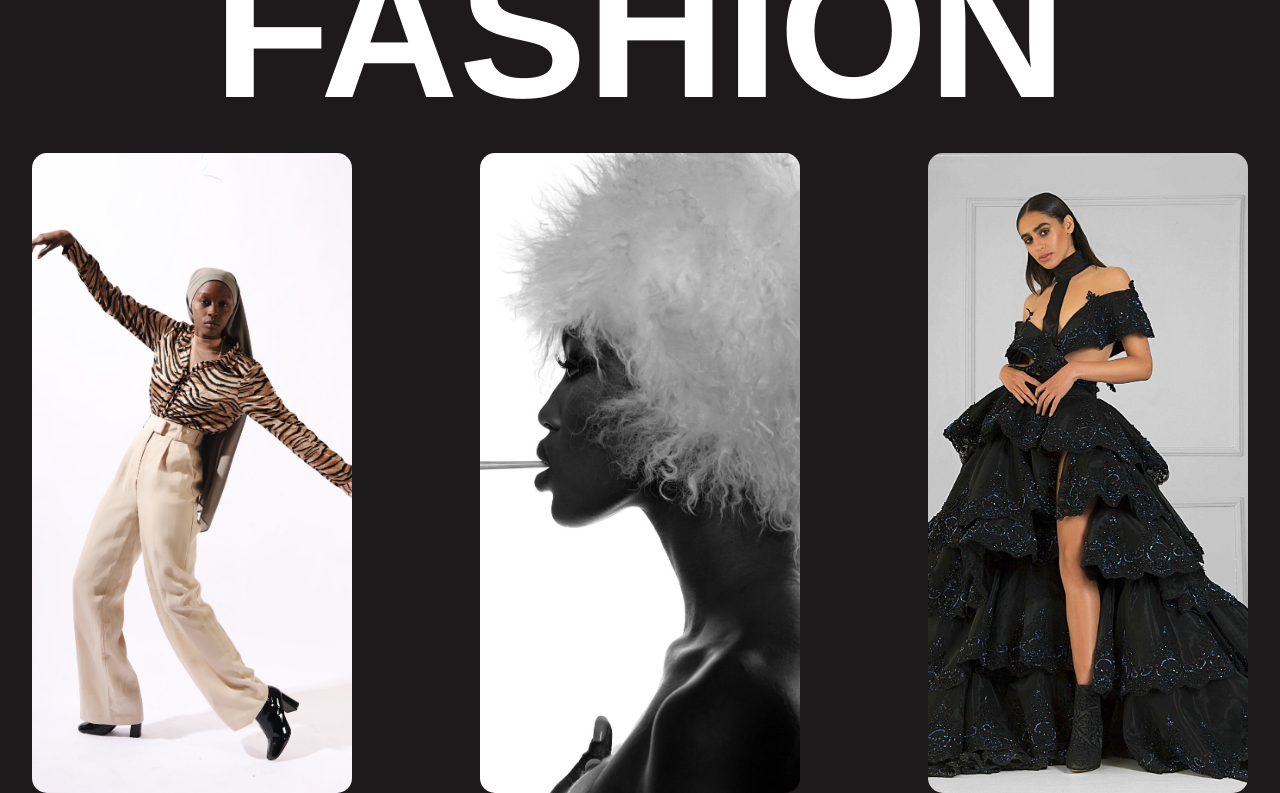
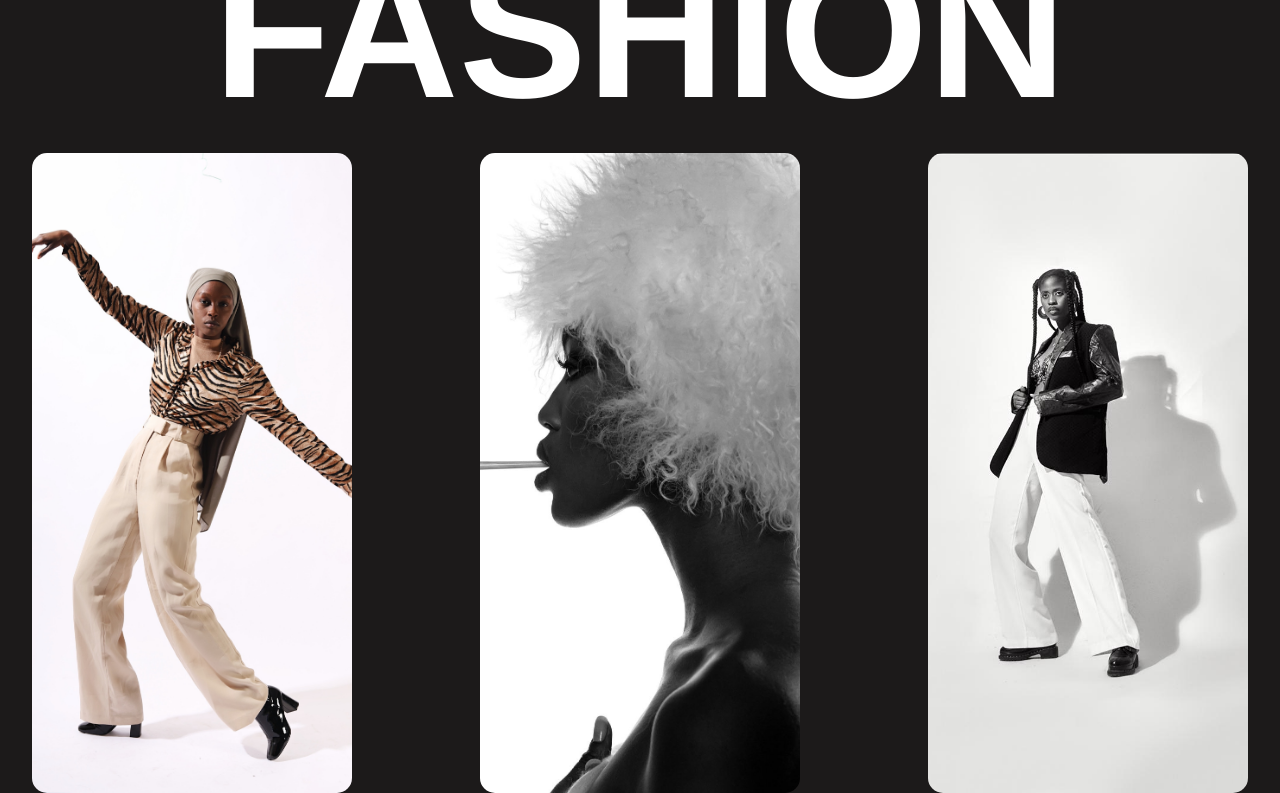
Before and after one commit to ChappyCodes/Digital-Fashion, a plain HTML site: page index.html in a window 1280 px wide. Shown: the part 1258-2051 px from the top of the page. Drawn offline with Linux system fonts and the light colour scheme.

Commit message:
Update style.css

```diff
--- a/style.css
+++ b/style.css
@@ -129,7 +129,7 @@ body{
     transition: ease-in-out 1s ;
 }
 .pic3{
-    background-image: url("./khaled-ghareeb-QN507MdnxRQ-unsplash.jpg");
+    background-image: url("./IMG-20220820-WA0236.jpg");
     background-size: cover;
     background-position: center;
     height: 80vh;
```
